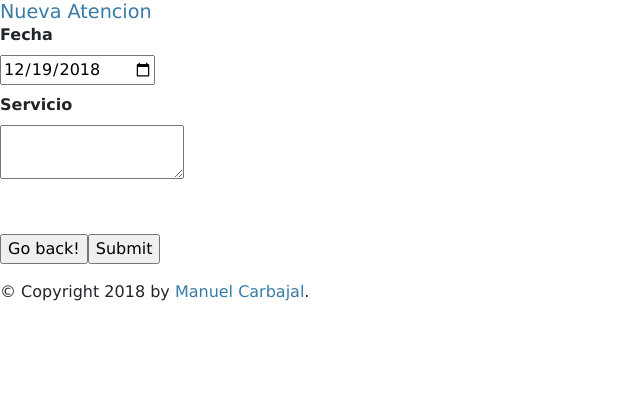
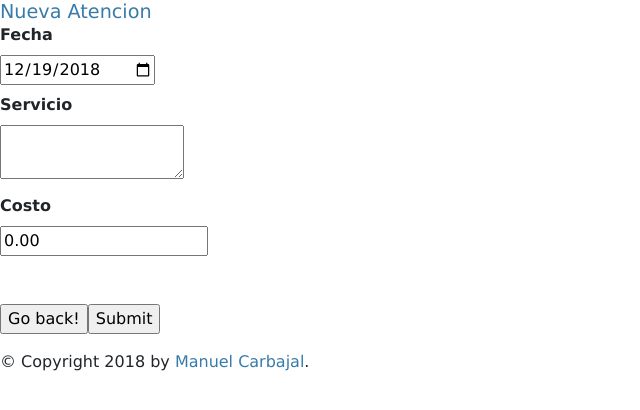
Before and after one commit to manuelcarbajalleon/salon, a Flask app: page /nuevaAtencionCustomer/1 in a window 1280 px wide. Shown: the part 56-466 px from the top of the page, without its empty margins (0-640 px from the left). Run offline with Flask 2, Linux system fonts and the light colour scheme; some libraries are stand-ins or nearby versions.

Commit message:
ok is good

```diff
--- a/forms.py
+++ b/forms.py
@@ -1,5 +1,5 @@
 from flask_wtf import FlaskForm
-from wtforms import Form, StringField, TextField, PasswordField, DateField, IntegerField, HiddenField, TextAreaField
+from wtforms import Form, StringField, TextField, PasswordField, DateField, IntegerField, HiddenField, TextAreaField, DecimalField
 import time
 from datetime import date
 
@@ -24,3 +24,4 @@ class AtencionesClienteForm(Form):
     start = DateField('Fecha', default=date.today())
     name = TextAreaField('Servicio')
     customer = HiddenField('')
+    costo = DecimalField(default=0)
--- a/models.py
+++ b/models.py
@@ -21,3 +21,4 @@ class events(db.Model):
     end = db.Column(db.DateTime)
     customer = db.Column(db.Integer)
     employee = db.Column(db.Integer)
+    costo = db.Column(db.Numeric)
--- a/tables.py
+++ b/tables.py
@@ -19,3 +19,4 @@ class Results(Table):
 class atencionesResults(Table):
     start = Col('start')
     name = Col('name')
+    costo = Col('costo')
--- a/templates/layout.html
+++ b/templates/layout.html
@@ -5,10 +5,11 @@
     <link rel="stylesheet" href="{{ url_for('static', filename='bootstrap.min.css') }}">
     <link rel="stylesheet" href="{{ url_for('static', filename='style.css') }}">
     <title>{% block title %}{% endblock %} - Patricia Barragan Salon</title>
+     <meta name="viewport" content="width=device-width, initial-scale=1.0">
     {% endblock %}
   </head>
   <body>
-    <nav class="navbar navbar-expand-lg navbar-dark bg-success" >
+    <nav class="navbar navbar-expand-lg navbar-dark bg-success">
     <a class="navbar-brand" href="/">Patricia Barragan Salon</a>
     <button class="navbar-toggler" type="button" data-toggle="collapse" data-target="#navbarNavDropdown" aria-controls="navbarNavDropdown" aria-expanded="false" aria-label="Toggle navigation">
     <span class="navbar-toggler-icon"></span>
--- a/templates/nuevaAtencionCustomer.html
+++ b/templates/nuevaAtencionCustomer.html
@@ -13,6 +13,7 @@
     <dl>
         {{ render_field(form.start) }}
         {{ render_field(form.name) }}
+        {{ render_field(form.costo) }}
         {{ render_field(form.customer) }}
     </dl>
     <p><input type="button" value="Go back!" onclick="history.back()"><input type=submit value=Submit>
--- a/views.py
+++ b/views.py
@@ -195,6 +195,7 @@ def save_changesAtencion(atencion_info, form, new=False):
     atencion_info.start = form.start.data
     atencion_info.name = form.name.data
     atencion_info.customer = form.customer.data
+    atencion_info.costo = form.costo.data
 
 
     if new:
```
